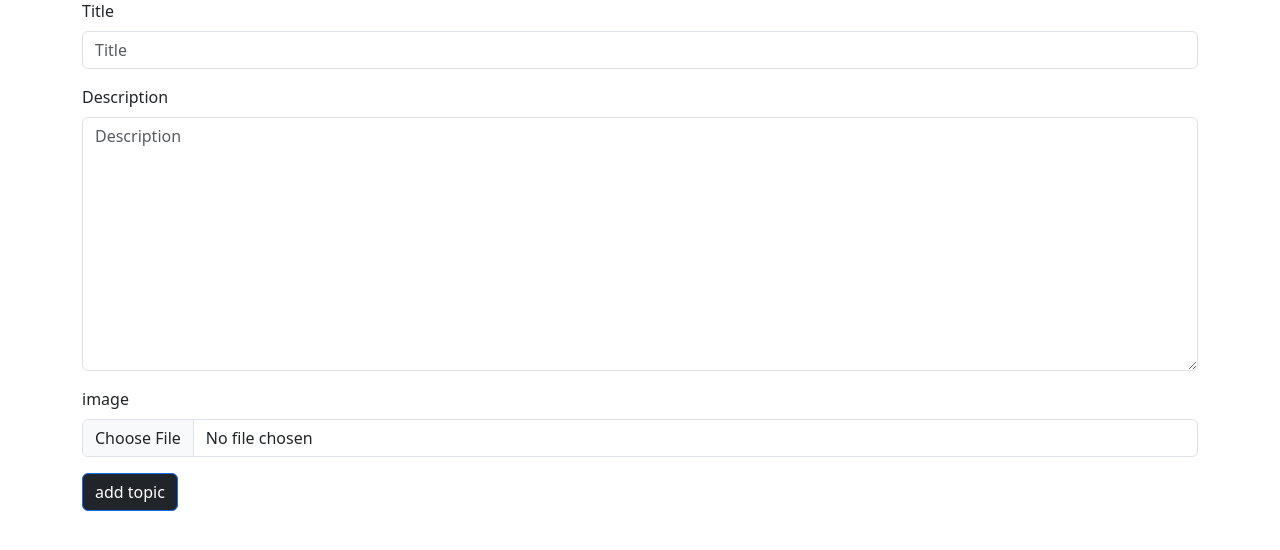
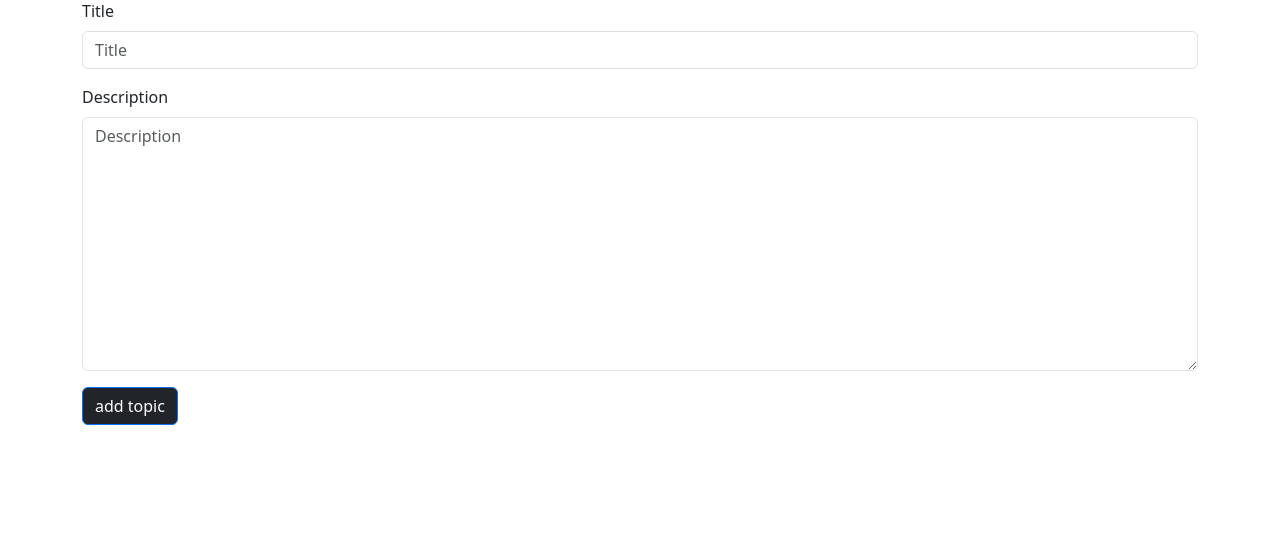
Before and after one commit to Jackson-Vieira/LearningLog, a Django app: page /new_topic/ in a window 1280 px wide. Shown: the part 103-653 px from the top of the page. Run offline with Django 4.2, Linux system fonts and the light colour scheme; a user stored in the database is signed in; parts of the project's set-up code (start-up, migrations or seed data) failed here and were passed over; some libraries are stand-ins or nearby versions.

Commit message:
bootstrap forms

```diff
--- a/learning_log/settings.py
+++ b/learning_log/settings.py
@@ -124,8 +124,8 @@ USE_TZ = True
 STATIC_URL = 'static/'
 
 
-MEDIA_ROOT =  os.path.join(BASE_DIR, 'media')
 MEDIA_URL = '/media/'
+MEDIA_ROOT = BASE_DIR.joinpath('media')
 
 # Default primary key field type
 # https://docs.djangoproject.com/en/4.0/ref/settings/#default-auto-field
--- a/learning_logs/forms.py
+++ b/learning_logs/forms.py
@@ -5,8 +5,8 @@ from .models import Entry, Topic
 class TopicForm(forms.ModelForm):
     class Meta:
         model = Topic # Model
-        fields = ['title', 'description', 'image'] # Campos do formulário
-        labels = {'title': 'Title', 'description':'Description', 'image':'image'} # Inicia o campo text vazio sem rótulo
+        fields = ['title', 'description'] # Campos do formulário
+        labels = {'title': 'Title', 'description':'Description'} # Inicia o campo text vazio sem rótulo
         widgets = {'description': forms.Textarea(attrs={'cols':80})}
 
 class EntryForm(forms.ModelForm):
--- a/learning_logs/models.py
+++ b/learning_logs/models.py
@@ -1,3 +1,4 @@
+from distutils.command.upload import upload
 from django.db import models
 from django.contrib.auth.models import User
 
@@ -8,11 +9,11 @@ class Topic(models.Model):
     date_added = models.DateTimeField(auto_now_add=True)
     owner = models.ForeignKey(User, on_delete=models.CASCADE)
     description = models.TextField(max_length=200)
-    image = models.FileField(upload_to='static', null=True, blank=True)
+    image = models.ImageField(upload_to='',
+     blank=True, null=True)
 
     def __str__(self):
         return self.title
-
 
 class Entry(models.Model):
     """ Algo específico aprendido sobre um assunto.
--- a/learning_logs/templates/learning_logs/new_topic.html
+++ b/learning_logs/templates/learning_logs/new_topic.html
@@ -7,7 +7,7 @@
 {% endblock header %}
 
 {% block content%}
-    <form action="{% url 'learning_logs:new_topic' %}" method="post" class="form">
+    <form action="{% url 'learning_logs:new_topic' %}" method="post" class="form" enctype="multipart/form-data">
         {% csrf_token %}
         {% bootstrap_form form %}
 
--- a/learning_logs/templates/learning_logs/topics.html
+++ b/learning_logs/templates/learning_logs/topics.html
@@ -18,7 +18,7 @@
       <div class="card mb-3" style="max-width: 540px;">
         <div class="row g-0">
           <div class="col-md-4">
-            <img src="{% static '{{topic.image}}' %}" class="img-fluid rounded-start" width="100%" alt="ciro">
+            <img src="{{ topic.image.url }}" class="img-fluid rounded-start" width="100%" alt="ciro">
           </div>
           <div class="col-md-8">
             <div class="card-body">
--- a/learning_logs/urls.py
+++ b/learning_logs/urls.py
@@ -26,3 +26,9 @@ urlpatterns = [
     path('edit_entry/<entry_id>/', views.edit_entry, name='edit_entry'),
 
 ]
+
+if settings.DEBUG:
+    urlpatterns += static(
+        settings.MEDIA_URL,
+        document_root=settings.MEDIA_ROOT,
+    )
--- a/learning_logs/views.py
+++ b/learning_logs/views.py
@@ -42,13 +42,13 @@ def topic(request, topic_id):
 @login_required
 def new_topic(request):
     """Add a new Topic """
+    template_name = 'learning_logs/new_topic.html'
     if request.method != 'POST':
         form = TopicForm() # Create a form
     else:
         # POST
         form = TopicForm(request.POST)
         if form.is_valid():
-
             new_topic = form.save(commit=False)
             new_topic.owner = request.user
             new_topic.save()
```
Also changed, not shown: db.sqlite3, learning_logs/admin.py (line endings or trailing spaces), learning_logs/migrations/0012_alter_topic_image.py (added), learning_logs/migrations/0013_alter_topic_image.py (added).
